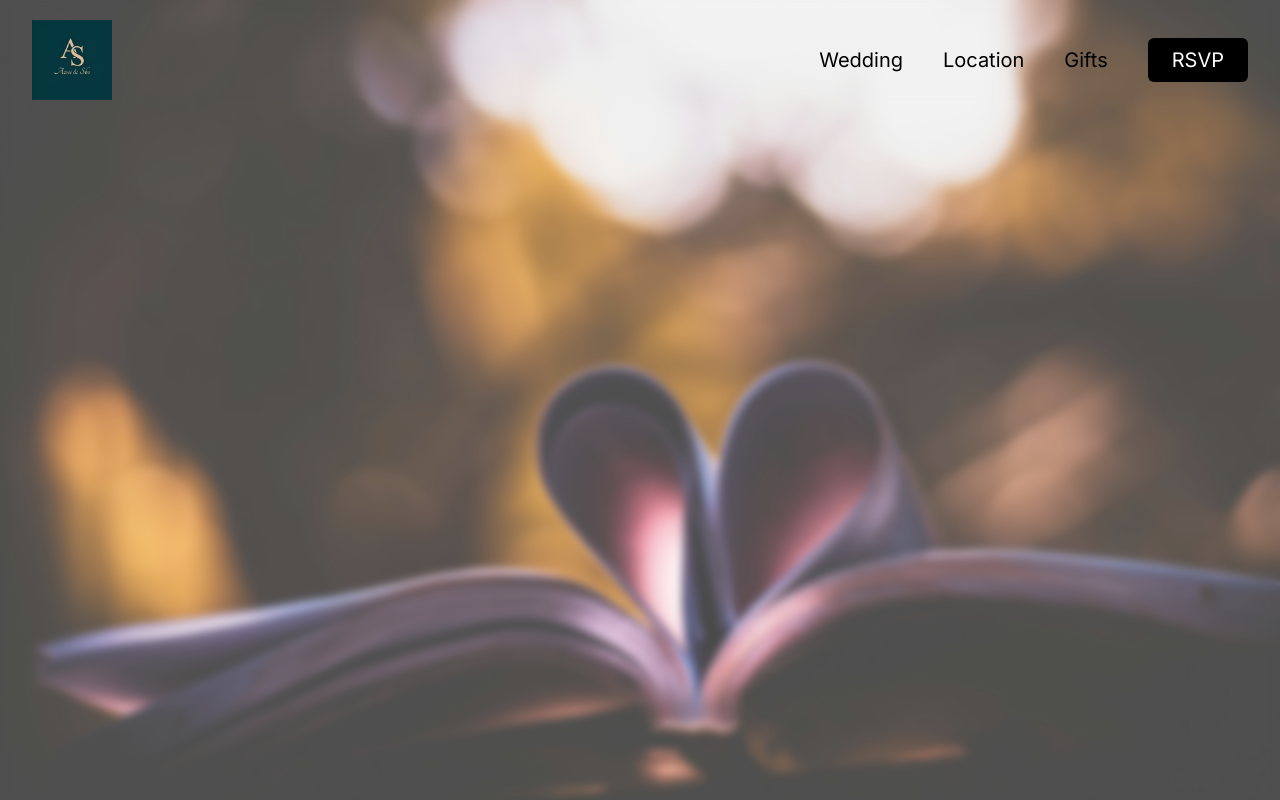
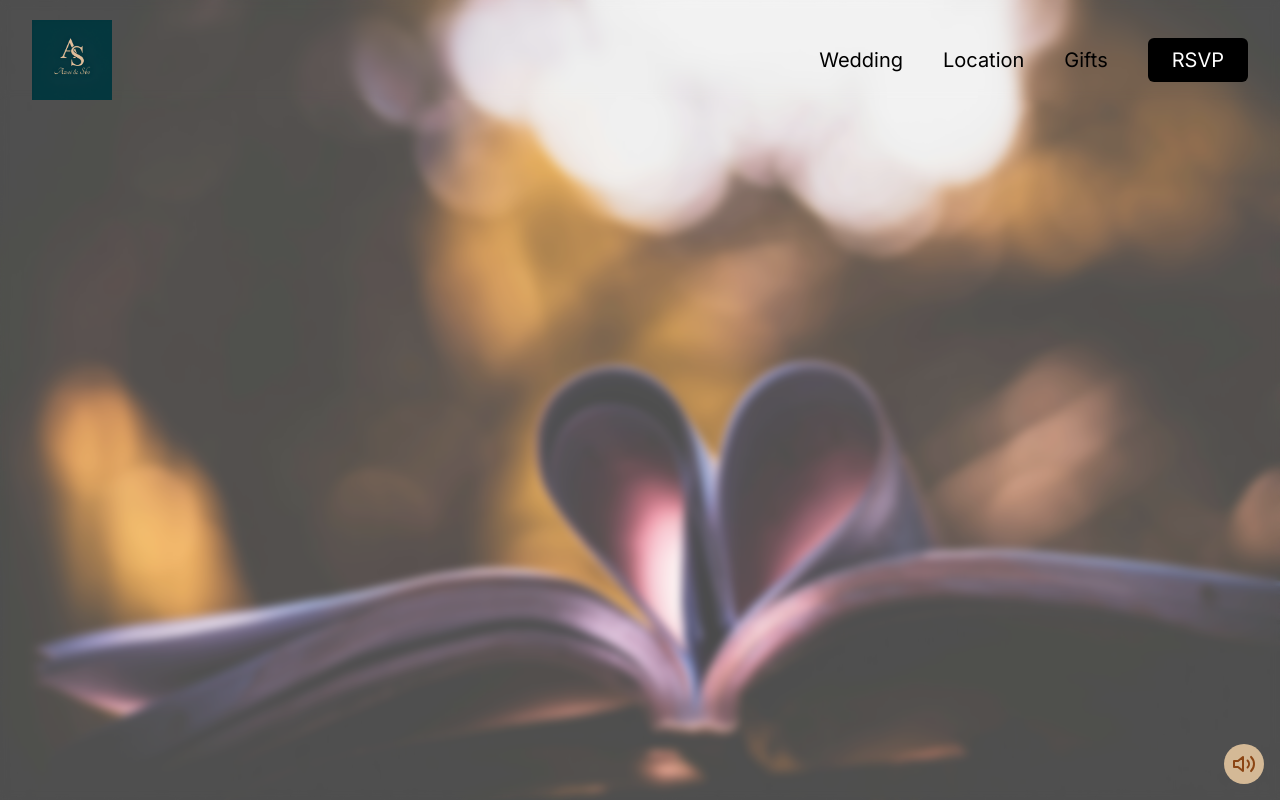
Before and after one commit to ThulaniMthembu/wedding, a Next.js app: page / in a window 1280 px wide. Shown: the top 800 px of the page. Built offline with nearby package versions, Linux system fonts and the light colour scheme.

Commit message:
media updates

```diff
--- a/src/app/layout.tsx
+++ b/src/app/layout.tsx
@@ -3,6 +3,8 @@ import type { Metadata } from 'next'
 import { Inter } from 'next/font/google'
 import Header from '@/components/Header'
 import Footer from '@/components/Footer'
+import { AudioProvider } from '@/contexts/AudioContext'
+import { Layout } from '@/components/Layout'
 
 const inter = Inter({ subsets: ['latin'] })
 
@@ -20,9 +22,13 @@ export default function RootLayout({
   return (
     <html lang="en">
       <body className={inter.className}>
-        <Header />
-        <main>{children}</main>
-        <Footer />
+        <AudioProvider>
+          <Layout>
+            <Header />
+            <main>{children}</main>
+            <Footer />
+          </Layout>
+        </AudioProvider>
       </body>
     </html>
   )
--- /dev/null
+++ b/src/components/Layout.tsx
@@ -0,0 +1,26 @@
+'use client';
+
+import React from 'react';
+import { Volume2, VolumeX } from 'lucide-react';
+import { useAudio } from '@/contexts/AudioContext';
+
+export const Layout: React.FC<{ children: React.ReactNode }> = ({ children }) => {
+  const { isPlaying, toggleAudio } = useAudio();
+
+  return (
+    <div>
+      {children}
+      <button
+        onClick={toggleAudio}
+        className="fixed bottom-4 right-4 p-2 bg-[#D4B996] rounded-full hover:bg-[#C1A982] transition-colors duration-300 z-50"
+        aria-label={isPlaying ? "Pause music" : "Play music"}
+      >
+        {isPlaying ? (
+          <Volume2 className="w-6 h-6 text-[#8B4513]" />
+        ) : (
+          <VolumeX className="w-6 h-6 text-[#8B4513]" />
+        )}
+      </button>
+    </div>
+  );
+};
--- /dev/null
+++ b/src/contexts/AudioContext.tsx
@@ -0,0 +1,52 @@
+'use client';
+
+import React, { createContext, useState, useContext, useRef, useEffect } from 'react';
+
+type AudioContextType = {
+  isPlaying: boolean;
+  toggleAudio: () => void;
+};
+
+const AudioContext = createContext<AudioContextType | undefined>(undefined);
+
+export const AudioProvider: React.FC<{ children: React.ReactNode }> = ({ children }) => {
+  const [isPlaying, setIsPlaying] = useState(true); // Update 1: Initial state is true
+  const audioRef = useRef<HTMLAudioElement | null>(null);
+
+  useEffect(() => {
+    audioRef.current = new Audio('/song/your-song.mp3');
+    audioRef.current.loop = true;
+    audioRef.current.play(); // Update 2: Start playing immediately
+    return () => {
+      if (audioRef.current) {
+        audioRef.current.pause();
+        audioRef.current = null;
+      }
+    };
+  }, []);
+
+  const toggleAudio = () => {
+    if (audioRef.current) {
+      if (isPlaying) {
+        audioRef.current.pause();
+      } else {
+        audioRef.current.play();
+      }
+      setIsPlaying(!isPlaying);
+    }
+  };
+
+  return (
+    <AudioContext.Provider value={{ isPlaying, toggleAudio }}>
+      {children}
+    </AudioContext.Provider>
+  );
+};
+
+export const useAudio = () => {
+  const context = useContext(AudioContext);
+  if (context === undefined) {
+    throw new Error('useAudio must be used within an AudioProvider');
+  }
+  return context;
+};
```
Also changed, not shown: 1 other file (tests, documents, lock files or other folders).
